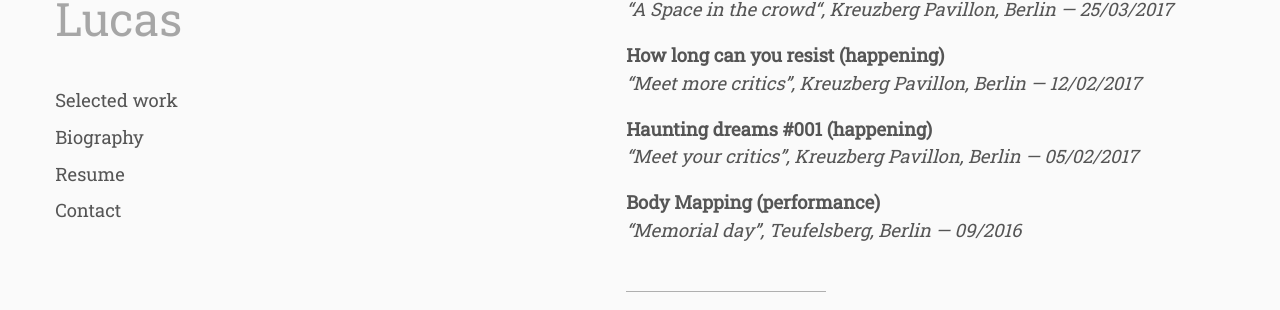
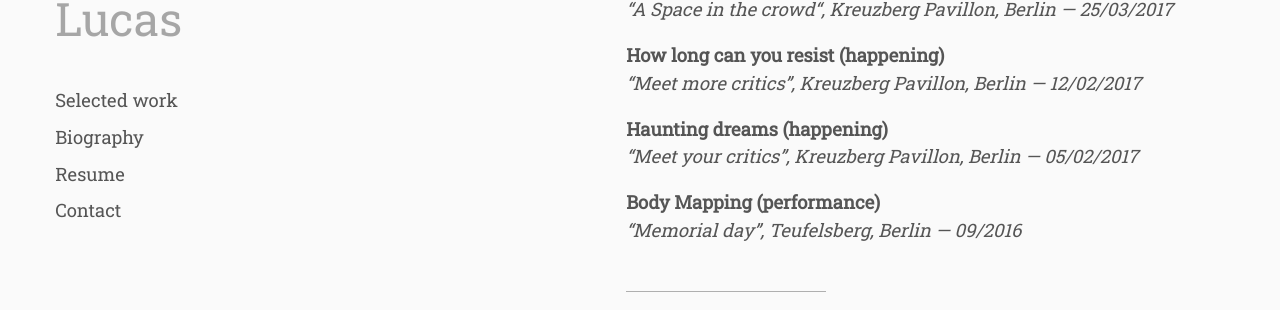
Before and after one commit to whyalix/alixlucas, a Jekyll site: the page built from resume/index.html, in a window 1280 px wide and 900 px high, scrolled down 1115 px. Shown: the part 143-453 px from the top of the window. Built offline with Jekyll 4.4.1, drawn with Linux system fonts in a browser that asks for light colours.

Commit message:
Update happenings.yml

```diff
--- a/_data/happenings.yml
+++ b/_data/happenings.yml
@@ -11,7 +11,7 @@
 - primary: How long can you resist (happening)
   secondary: “Meet more critics”, Kreuzberg Pavillon, Berlin — 12/02/2017
 
-- primary: "Haunting dreams #001 (happening)"
+- primary: "Haunting dreams (happening)"
   secondary: “Meet your critics”, Kreuzberg Pavillon, Berlin — 05/02/2017
 
 - primary: Body Mapping (performance)
```
